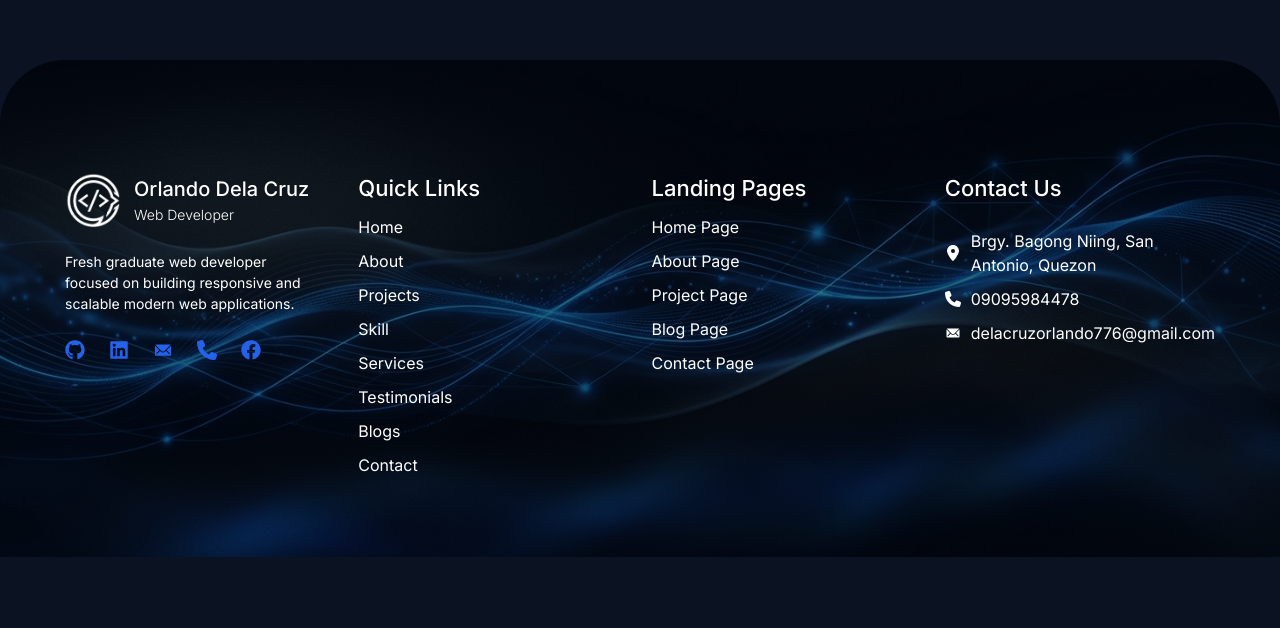
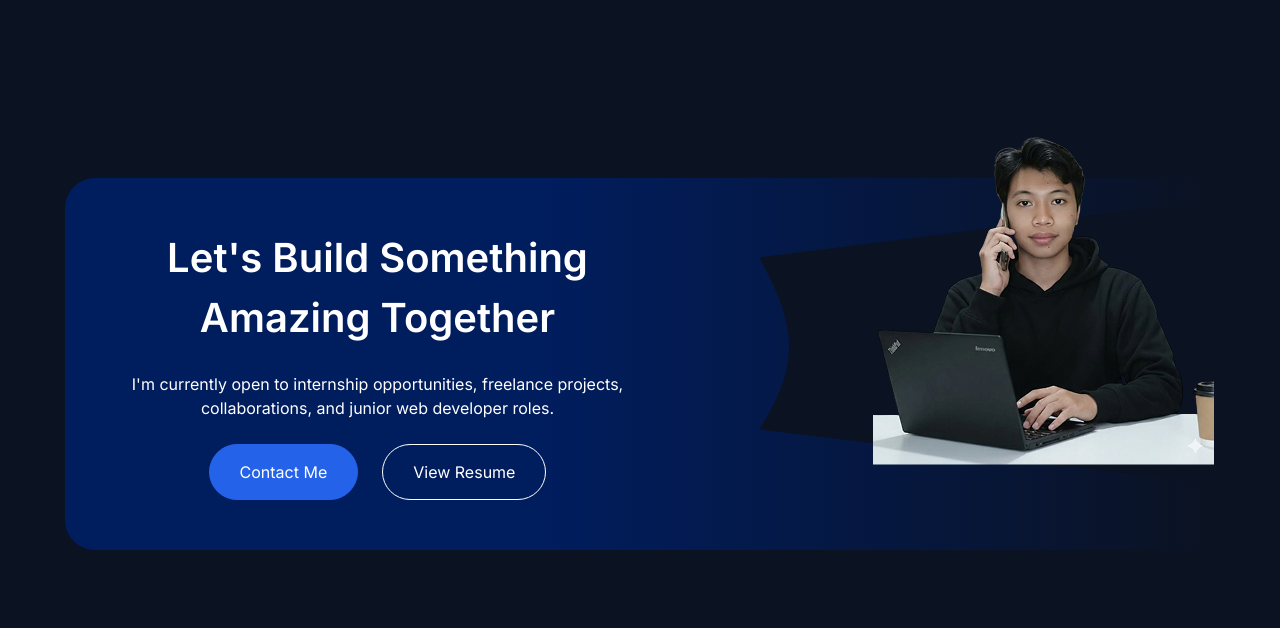
Before and after one commit to orlando-delacruz/portfolio, a React (Vite) app: page / in a window 1280 px wide. Shown: the part 3252-3880 px from the top of the page. Before the commit the page ends 3809 px from the top, so only its background shows below. Built offline with nearby package versions, Linux system fonts and the light colour scheme; a web font is replaced by a local one.

Commit message:
feature: cta section

```diff
--- a/src/App.jsx
+++ b/src/App.jsx
@@ -1,5 +1,6 @@
 import Navbar from "./components/Navbar";
 import Footer from "./components/Footer";
+import CallToAction from "./components/CallToAction";
 
 const App = () => {
   return (
@@ -22,6 +23,8 @@ const App = () => {
         <h1>Blogs</h1>
       </section>
 
+      <CallToAction />
+
       <Footer />
     </>
   );
--- /dev/null
+++ b/src/components/CallToAction/CallToAction.jsx
@@ -0,0 +1,36 @@
+import * as S from "./CallToAction.styled";
+import ctaData from "../../data/cta";
+
+const CallToAction = () => {
+
+  const {
+    title,
+    description,
+    primaryButton,
+    secondaryButton,
+    image,
+  } = ctaData
+
+  return (
+    <S.CtaWrapper>
+      <S.CtaContent>
+        <S.CtaDetails>
+          <S.Title>{title}</S.Title>
+          <S.Description>{description}</S.Description>
+          <S.ActionButtons>
+            <S.PrimaryButton href={primaryButton.href}>{primaryButton.label}</S.PrimaryButton>
+            <S.SecondaryButton href={secondaryButton.href}>{secondaryButton.label}</S.SecondaryButton>
+          </S.ActionButtons>
+        </S.CtaDetails>
+
+        <S.RightColumn>
+          <S.CtaImage>
+            <img src={image.img} alt={image.alt} />
+          </S.CtaImage>
+        </S.RightColumn>
+      </S.CtaContent>
+    </S.CtaWrapper>
+  );
+};
+
+export default CallToAction;
--- /dev/null
+++ b/src/components/CallToAction/CallToAction.styled.js
@@ -0,0 +1,100 @@
+import styled from "styled-components";
+import theme from "../../styles/theme";
+
+export const CtaWrapper = styled.section`
+`
+
+export const CtaContent = styled.div`
+  background: linear-gradient(to right, #001D5E 41%, #0B1222 100%);
+  display: grid;
+  grid-template-columns: repeat(2, 1fr);
+  padding: 50px;
+  border-radius: 30px;
+  position: relative;
+
+  @media ${theme.media.tablet} {
+    grid-template-columns: 1fr;
+  gap: 50px;
+
+  }
+`
+
+export const CtaDetails = styled.div`
+  display: flex;
+  flex-direction: column;
+  align-items: center;
+  gap: 24px;
+
+  @media ${theme.media.tablet} {
+    order: 2;
+  }
+`
+
+export const Title = styled.h2`
+  font-size: ${theme.typography.heading.h2};
+font-weight: ${theme.typography.weight.semibold};
+text-align: center;
+`
+
+export const Description = styled.p`
+text-align: center;
+`
+
+export const ActionButtons = styled.div`
+  display: flex;
+  justify-content: center;
+  align-items: center;
+  gap: 24px;
+`
+
+export const PrimaryButton = styled.a`
+  background-color: ${theme.colors.primary};
+  padding: 15px 30px;
+  border-radius: 50px;
+  display: flex;
+  justify-content: center;
+  align-items: center;
+  transition: all 0.2s ease;
+  border: 1px solid ${theme.colors.primary};
+
+  &:hover {
+    transform: scale(1.05);
+    background-color: ${theme.colors.primaryLight};
+  border: 1px solid ${theme.colors.primaryLight};
+
+  }
+`
+export const SecondaryButton = styled(PrimaryButton)`
+  background-color: transparent;
+  border: 1px solid ${theme.colors.white};
+`
+
+export const RightColumn = styled.div`
+  display: flex;
+  justify-content: center;
+  align-items: center;
+  height: 100%;
+
+  @media ${theme.media.tablet} {
+    order: 1;
+  }
+`
+
+export const CtaImage = styled.div`
+  max-width: 456px;
+  max-height: 392px;
+  position: absolute;
+  top: -80px;
+  right: 0;
+
+  img {
+    width: 100%;
+    height: 100%;
+    object-fit: contain;
+  }
+
+  @media ${theme.media.tablet} {
+    position: static;
+
+  }
+`
--- /dev/null
+++ b/src/components/CallToAction/index.js
@@ -0,0 +1 @@
+export { default } from "./CallToAction";
--- /dev/null
+++ b/src/data/cta.js
@@ -0,0 +1,23 @@
+import CtaImage from "../assets/cta.png";
+
+const ctaData = {
+  title: "Let's Build Something Amazing Together",
+  description: "I'm currently open to internship opportunities, freelance projects, collaborations, and junior web developer roles.",
+
+  primaryButton: {
+    href: "#",
+    label: "Contact Me",
+  },
+
+  secondaryButton: {
+    href: "#",
+    label: "View Resume",
+  },
+
+  image: {
+    img: CtaImage,
+    alt: "Cta Image"
+  },
+}
+
+export default ctaData;
```
Also changed, not shown: src/assets/cta.png (added).
